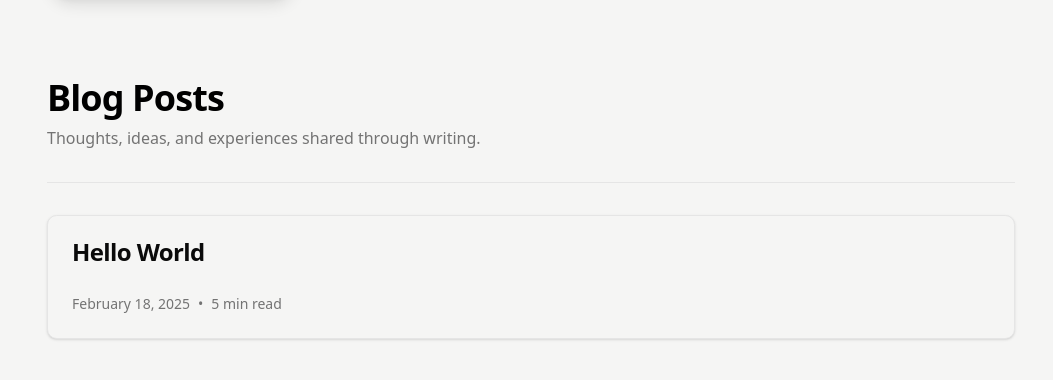
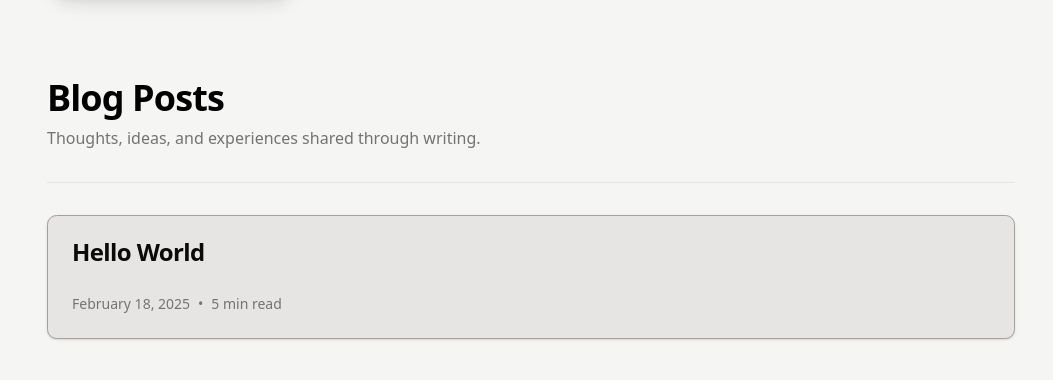
Before and after one commit to deep41/deep41.github.io, a React (Vite) app: page / in a window 1280 px wide. Shown: the part 384-764 px from the top of the page, without its empty margins (109-1162 px from the left). Built offline with nearby package versions, Linux system fonts and the light colour scheme.

Commit message:
Refine page layouts and styling with consistent height and background adjustments

```diff
--- a/src/app/App.tsx
+++ b/src/app/App.tsx
@@ -22,7 +22,7 @@ function App() {
             <Route
               path="/"
               element={
-                <div className="w-full bg-stone-100 transition dark:bg-stone-900">
+                <div className="w-full bg-stone-100 dark:bg-stone-900 h-[calc(100vh-68px)] overflow-auto">
                   <Intro />
                   <BlogList />
                 </div>
@@ -44,7 +44,6 @@ function App() {
                     <div className="md:grid md:grid-cols-2 md:gap-4 lg:gap-8">
                       <div className="md:col-span-2 lg:col-span-3">
                         <About />
-                        <div className="h-10" />
                       </div>
                     </div>
                   </div>
--- a/src/components/blog/BlogList.tsx
+++ b/src/components/blog/BlogList.tsx
@@ -11,7 +11,7 @@ import { Separator } from '@/components/ui/separator';
 
 const BlogList = () => {
   return (
-    <div className="container mx-auto min-h-screen max-w-[1000px] px-4 py-4">
+    <div className="container mx-auto  max-w-[1000px] px-4 py-4">
       <div className="mx-auto">
         <div className="mb-8 space-y-2">
           <h1 className="text-4xl font-bold tracking-tight">Blog Posts</h1>
@@ -24,7 +24,7 @@ const BlogList = () => {
         <div className="grid gap-6">
           {blogs.map((blog) => (
             <Link key={blog.id} to={`/blog/${blog.id}`}>
-              <Card className="bg-stone-100 transition-colors hover:bg-stone-200 dark:bg-stone-800 dark:hover:bg-stone-700">
+              <Card className="bg-stone-200 border-stone-400 transition-colors hover:bg-stone-200 dark:bg-stone-800 dark:hover:bg-stone-700">
                 <CardHeader>
                   <CardTitle>{blog.title}</CardTitle>
                   <CardDescription>{blog.description}</CardDescription>
--- a/src/components/contact/ContactPage.tsx
+++ b/src/components/contact/ContactPage.tsx
@@ -55,7 +55,7 @@ const ContactPage = () => {
   }
 
   return (
-    <div className="container mx-auto min-h-screen px-4 py-8">
+    <div className="container mx-auto h-[calc(100vh-68px)] px-4 py-8">
       <div className="mx-auto max-w-2xl">
         <div className="mb-8 space-y-2">
           <h1 className="text-4xl font-bold tracking-tight">Get in Touch</h1>
--- a/src/components/games/Games.tsx
+++ b/src/components/games/Games.tsx
@@ -4,7 +4,7 @@ import { Gamepad } from 'lucide-react';
 
 const Games = () => {
   return (
-    <div className="container mx-auto h-[calc(100vh-68px)] px-4 py-8">
+    <div className="container mx-auto h-[calc(100vh-68px)] px-4 py-16 max-w-[1000px]">
       <h1 className="mb-8 text-3xl font-bold">Games</h1>
       <div className="grid gap-4">
         <Button variant="ghost" className="w-fit" asChild>
--- a/src/components/projects/ProjectsPage.tsx
+++ b/src/components/projects/ProjectsPage.tsx
@@ -22,7 +22,7 @@ const ProjectsPage = () => {
   const displayedProjects = showAll ? projects : projects.slice(0, 3);
 
   return (
-    <div className="container mx-auto min-h-screen px-4 py-8">
+    <div className="container mx-auto h-[calc(100vh-68px)] px-4 py-8">
       <div className="mx-auto max-w-4xl">
         <div className="mb-8 space-y-2">
           <h1 className="text-4xl font-bold tracking-tight">Projects</h1>
@@ -34,7 +34,7 @@ const ProjectsPage = () => {
         <div className="grid gap-6">
           {displayedProjects.map((project, index) => (
             <Link key={index} to={`/projects/${project.slug}`}>
-              <Card className="dark:bg-stone-800 transition-transform hover:scale-[1.02]">
+              <Card className="bg-stone-200/60 border-stone-400 dark:border-stone-600 dark:bg-stone-800 transition-transform hover:scale-[1.02]">
                 <CardContent className="p-6">
                   <div className="grid gap-6 md:grid-cols-2">
                     <img
```
